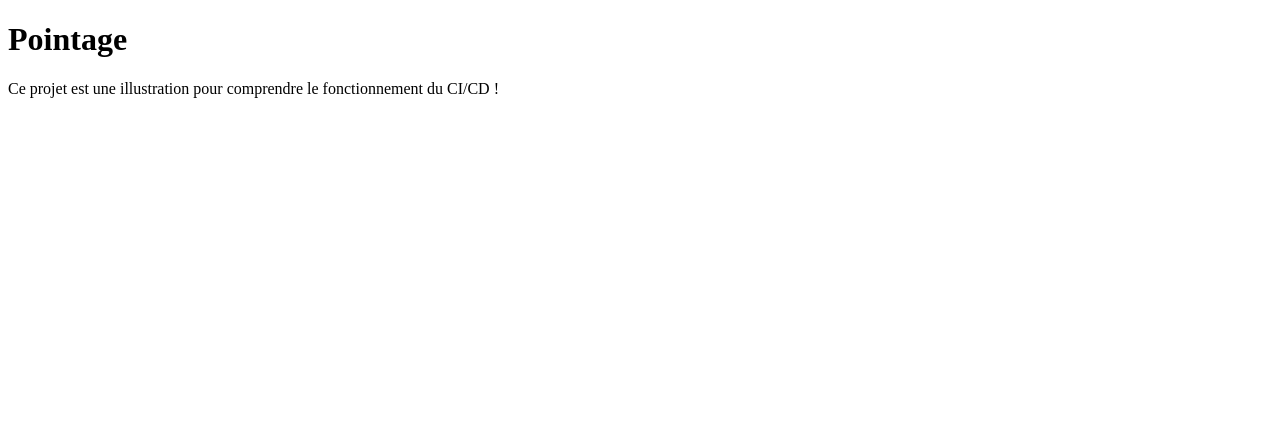
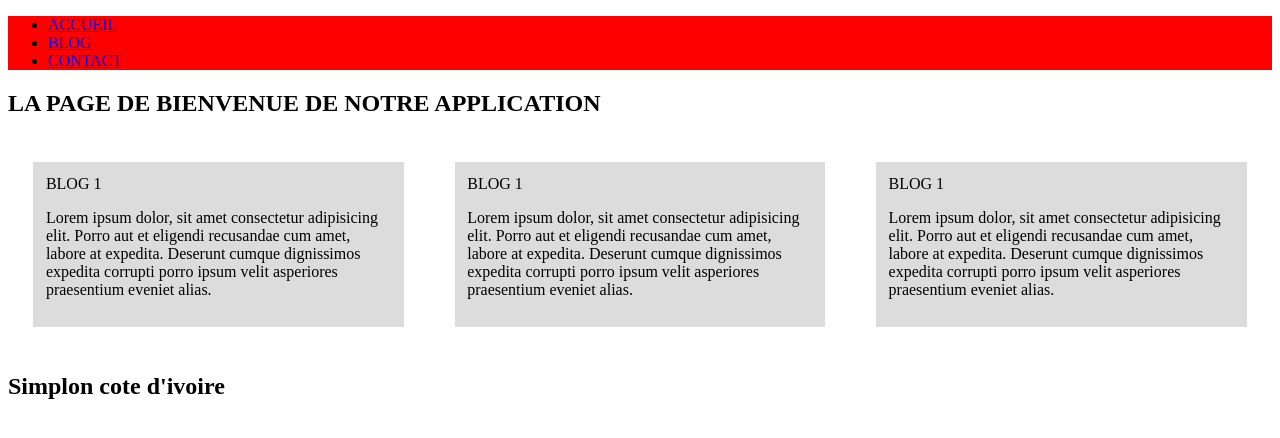
Before and after one commit to ALEXANDREGBAMELE/app_pointage_simplon, a website: page IHM/index.html in a window 1280 px wide. Drawn offline with Linux system fonts and the light colour scheme.

Commit message:
latest version 3

```diff
--- a/IHM/index.html
+++ b/IHM/index.html
@@ -1,12 +1,73 @@
 <!DOCTYPE html>
 <html lang="en">
+
 <head>
     <meta charset="UTF-8">
     <meta name="viewport" content="width=device-width, initial-scale=1.0">
     <title>Page De Pointage</title>
+
+    <style>
+        header {
+            background-color: red;
+            height: 40%;
+        }
+        .blogs{
+            display: flex;
+        }
+
+        .blog{
+            display: block;
+            background-color: gainsboro;
+            margin: 2%;
+            padding: 1%;
+        }
+    </style>
+
 </head>
+
 <body>
-    <h1>Pointage</h1>
-    <p>Ce projet est une illustration pour comprendre le fonctionnement du CI/CD !</p>
+    <header>
+        <nav>
+            <ul>
+                <li><a href="#">ACCUEIL</a></li>
+                <li><a href="#">BLOG</a></li>
+                <li><a href="#">CONTACT</a></li>
+            </ul>
+        </nav>
+    </header>
+    <section>
+        <H1>LA PAGE DE BIENVENUE DE NOTRE APPLICATION</H1>
+    </section>
+    <div class="blogs">
+        <div class="blog">
+            <div class="titre">BLOG 1</div>
+            <p>
+                Lorem ipsum dolor, sit amet consectetur adipisicing elit. Porro aut et eligendi recusandae cum amet,
+                labore at expedita. Deserunt cumque dignissimos expedita corrupti porro ipsum velit asperiores
+                praesentium eveniet alias.
+            </p>
+        </div>
+        <div class="blog">
+            <div class="titre">BLOG 1</div>
+            <p>
+                Lorem ipsum dolor, sit amet consectetur adipisicing elit. Porro aut et eligendi recusandae cum amet,
+                labore at expedita. Deserunt cumque dignissimos expedita corrupti porro ipsum velit asperiores
+                praesentium eveniet alias.
+            </p>
+        </div>
+        <div class="blog">
+            <div class="titre">BLOG 1</div>
+            <p>
+                Lorem ipsum dolor, sit amet consectetur adipisicing elit. Porro aut et eligendi recusandae cum amet,
+                labore at expedita. Deserunt cumque dignissimos expedita corrupti porro ipsum velit asperiores
+                praesentium eveniet alias.
+            </p>
+        </div>
+    </div>
+
+    <footer>
+        <h2>Simplon cote d'ivoire</h2>
+    </footer>
 </body>
+
 </html>
```
